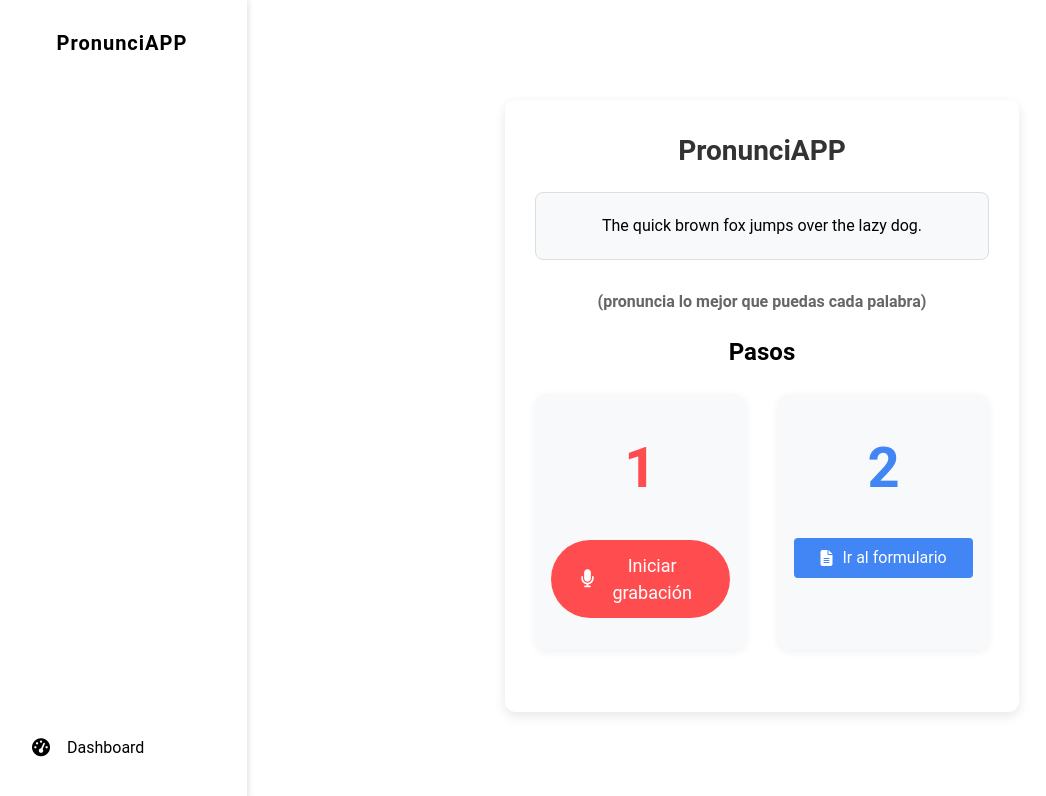
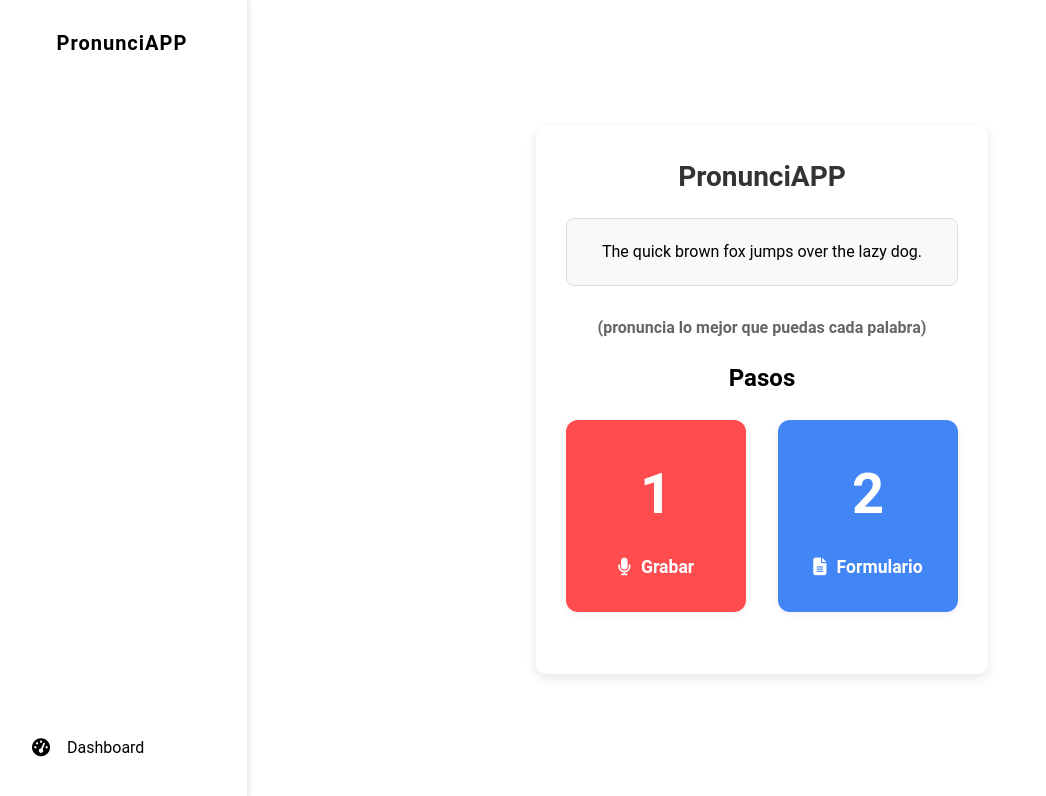
Before and after one commit to casariz/frontend-PronunciAPP, an Angular app: page /dashboard in a window 1280 px wide. Shown: the top 796 px of the page, without its empty margins (3-1049 px from the left). Built offline with nearby package versions, Linux system fonts and the light colour scheme.

Commit message:
Enhance dashboard UI with improved recording button styles and processing indicator; add form link functionality

```diff
--- a/src/app/components/dashboard/dashboard.component.css
+++ b/src/app/components/dashboard/dashboard.component.css
@@ -86,6 +86,10 @@
     margin-top: 15px;
   }
 
+  .recording-indicator-white {
+    color: #fff !important;
+  }
+
   .recording-complete {
     color: #4CAF50;
     font-weight: bold;
@@ -136,6 +140,11 @@
   margin: 20px 0;
 }
 
+.processing-outside {
+  margin: 24px auto 0 auto;
+  max-width: 400px;
+}
+
 .spinner {
   position: relative;
   width: 64px;
@@ -171,6 +180,56 @@
   font-size: 16px;
   letter-spacing: 0.5px;
   animation: pulse-text 1.5s infinite;
+}
+
+
+.step-action-button {
+  width: 100%;
+  max-width: 200px;
+  padding: 12px 0;
+  border: none;
+  border-radius: 24px;
+  font-size: 1rem;
+  font-weight: 600;
+  color: #fff;
+  background: #d32f2f; /* Rojo por defecto (para grabar) */
+  cursor: pointer;
+  transition: background 0.2s, box-shadow 0.2s;
+  box-shadow: 0 2px 8px rgba(0,0,0,0.06);
+  display: flex;
+  align-items: center;
+  justify-content: center;
+  outline: none;
+}
+
+.step-action-button .fa-file-lines {
+  color: #fff;
+}
+
+.step-action-button .fa-microphone,
+.step-action-button .fa-stop {
+  color: #fff;
+}
+
+.step-action-button:disabled {
+  opacity: 0.6;
+  cursor: not-allowed;
+}
+
+.step-action-button:hover:not(:disabled) {
+  background: #b71c1c;
+}
+
+/* Botón azul para el paso 2 */
+div[style*="background: #4285F4"] .step-action-button {
+  background: #fff;
+  color: #4285F4;
+  border: 2px solid #4285F4;
+}
+
+div[style*="background: #4285F4"] .step-action-button:hover:not(:disabled) {
+  background: #e3f0fd;
+  color: #4285F4;
 }
 
 @keyframes spin {
@@ -304,3 +363,19 @@
 .cancel-button:hover {
   background-color: #c82333;
 }
+
+[style*="background: #ff4d4f"], [style*="background: #4285F4"] {
+  cursor: pointer;
+  transition: box-shadow 0.2s, transform 0.15s;
+}
+[style*="background: #ff4d4f"]:hover:not(.disabled-step),
+[style*="background: #4285F4"]:hover {
+  box-shadow: 0 6px 24px rgba(0,0,0,0.13), 0 2px 8px rgba(0,0,0,0.09);
+  transform: translateY(-2px) scale(1.03);
+}
+
+.disabled-step {
+  opacity: 0.6;
+  pointer-events: none;
+  cursor: not-allowed;
+}
--- a/src/app/components/dashboard/dashboard.component.html
+++ b/src/app/components/dashboard/dashboard.component.html
@@ -14,35 +14,36 @@
         <h2 style="text-align:center; margin-bottom: 24px; font-size: 1.5rem;">Pasos</h2>
         <div style="display: flex; gap: 32px; justify-content: center; margin-bottom: 32px;">
             <!-- Paso 1 -->
-            <div style="flex:1; background: #f8f9fa; border-radius: 12px; box-shadow: 0 2px 8px rgba(0,0,0,0.06); display: flex; flex-direction: column; align-items: center; padding: 32px 16px; min-width: 180px;">
-                <div style="font-size: 3.5rem; font-weight: bold; color: #ff4d4f; margin-bottom: 18px;">1</div>
-                <button class="record-button" [class.recording]="isRecording" (click)="startRecording()"
-                    [disabled]="isProcessing || showNameInput" style="margin-top: 12px; width: 100%; max-width: 200px;">
-                    <i class="fa-solid" [class.fa-microphone]="!isRecording" [class.fa-stop]="isRecording"
-                        style="margin-right: 10px;"></i>
-                    <span>{{ isRecording ? 'Detener grabación' : 'Iniciar grabación' }}</span>
-                </button>
-                <p *ngIf="isRecording" class="recording-indicator" style="margin-top: 18px;">
+            <div
+                style="flex:1; background: #ff4d4f; border-radius: 12px; box-shadow: 0 2px 8px rgba(0,0,0,0.06); display: flex; flex-direction: column; align-items: center; padding: 32px 16px; min-width: 180px; cursor: pointer; transition: box-shadow 0.2s, transform 0.15s;"
+                (click)="!isProcessing && !showNameInput && startRecording()"
+                [class.disabled-step]="isProcessing || showNameInput"
+                tabindex="0"
+                (keydown.enter)="!isProcessing && !showNameInput && startRecording()"
+                aria-label="Grabar"
+            >
+                <div style="font-size: 3.5rem; font-weight: bold; color: #fff; margin-bottom: 18px;">1</div>
+                <div style="display: flex; align-items: center; justify-content: center; color: #fff; font-size: 1.1rem; font-weight: 600;">
+                    <i class="fa-solid" [class.fa-microphone]="!isRecording" [class.fa-stop]="isRecording" style="margin-right: 10px;"></i>
+                    <span>{{ isRecording ? 'Detener grabación' : 'Grabar' }}</span>
+                </div>
+                <p *ngIf="isRecording" class="recording-indicator recording-indicator-white" style="margin-top: 18px;">
                     <i class="fa-solid fa-circle pulse"></i> Grabando...
                 </p>
-                <div *ngIf="isProcessing" class="processing-container" style="margin-top: 18px;">
-                    <div class="spinner">
-                        <div class="spinner-outer"></div>
-                        <div class="spinner-inner"></div>
-                    </div>
-                    <div class="processing-text">Procesando audio...</div>
-                </div>
             </div>
             <!-- Paso 2 -->
-            <div style="flex:1; background: #f8f9fa; border-radius: 12px; box-shadow: 0 2px 8px rgba(0,0,0,0.06); display: flex; flex-direction: column; align-items: center; padding: 32px 16px; min-width: 180px;">
-                <div style="font-size: 3.5rem; font-weight: bold; color: #4285F4; margin-bottom: 18px;">2</div>
-                <a href="https://forms.gle/VL6d1MnbriaJntiE9" target="_blank" rel="noopener"
-                    style="width: 100%; max-width: 200px; text-decoration: none;">
-                    <button class="download-button" style="width: 100%;">
-                        <i class="fa-solid fa-file-lines"></i>
-                        <span style="margin-left: 10px;">Ir al formulario</span>
-                    </button>
-                </a>
+            <div
+                style="flex:1; background: #4285F4; border-radius: 12px; box-shadow: 0 2px 8px rgba(0,0,0,0.06); display: flex; flex-direction: column; align-items: center; padding: 32px 16px; min-width: 180px; cursor: pointer; transition: box-shadow 0.2s, transform 0.15s;"
+                (click)="abrirFormulario()"
+                tabindex="0"
+                (keydown.enter)="abrirFormulario()"
+                aria-label="Formulario"
+            >
+                <div style="font-size: 3.5rem; font-weight: bold; color: #fff; margin-bottom: 18px;">2</div>
+                <div style="display: flex; align-items: center; justify-content: center; color: #fff; font-size: 1.1rem; font-weight: 600;">
+                    <i class="fa-solid fa-file-lines"></i>
+                    <span style="margin-left: 10px;">Formulario</span>
+                </div>
             </div>
         </div>
 
@@ -72,6 +73,15 @@
                 <audio controls [src]="processedAudioUrl" class="audio-player"></audio>
             </div>
         </div>
+
+        <!-- Procesando audio fuera del recuadro -->
+        <div *ngIf="isProcessing" class="processing-container processing-outside">
+            <div class="spinner">
+                <div class="spinner-outer"></div>
+                <div class="spinner-inner"></div>
+            </div>
+            <div class="processing-text">Procesando audio...</div>
+        </div>
     </div>
 </div>
 
--- a/src/app/components/dashboard/dashboard.component.ts
+++ b/src/app/components/dashboard/dashboard.component.ts
@@ -258,4 +258,8 @@ export class DashboardComponent {
       window.URL.revokeObjectURL(this.processedAudioUrl);
     }
   }
+
+  abrirFormulario() {
+    window.open('https://forms.gle/VL6d1MnbriaJntiE9', '_blank', 'noopener');
+  }
 }
```
